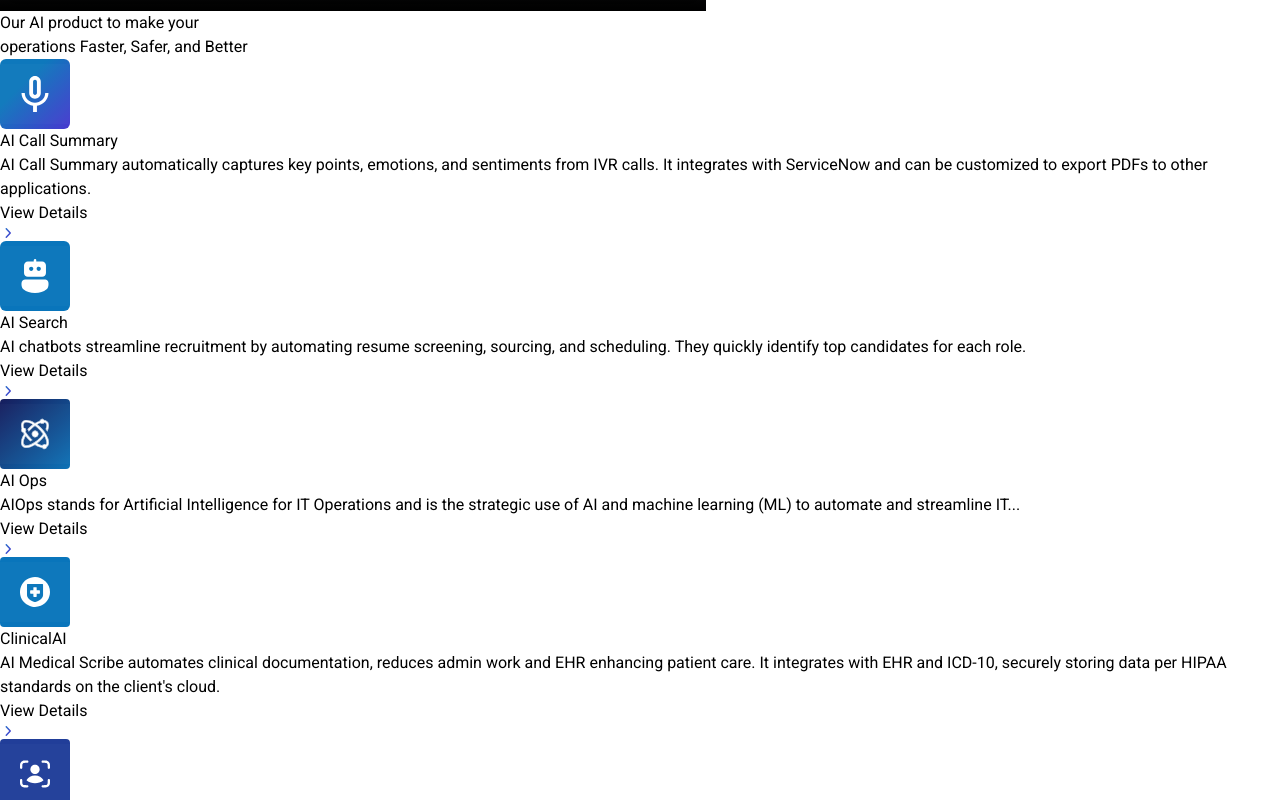
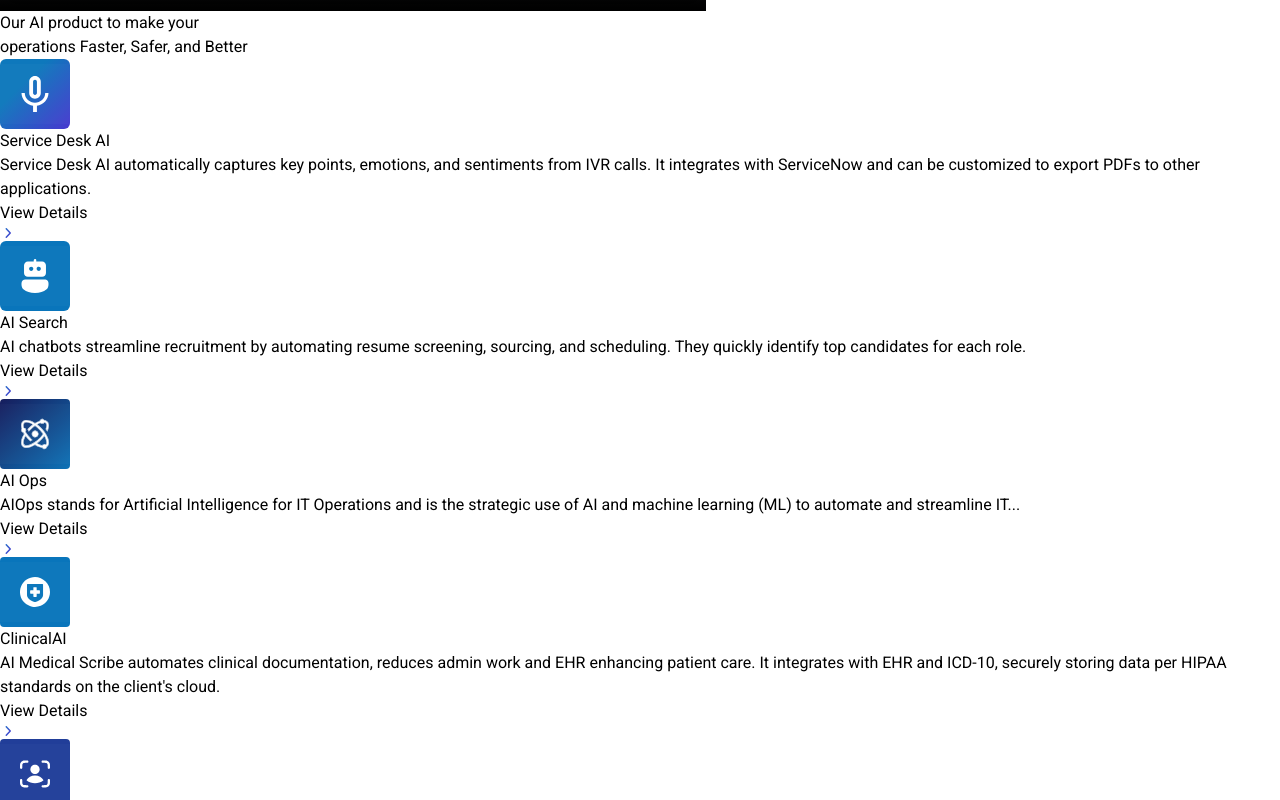
Before and after one commit to annaO2AI/o2ai, a Next.js app: page /home in a window 1280 px wide. Shown: the part 840-1640 px from the top of the page. Built offline with nearby package versions, Linux system fonts and the light colour scheme; grey boxes are pictures that could not be loaded.

Commit message:
UI fixed

```diff
--- a/app/components/Footer.tsx
+++ b/app/components/Footer.tsx
@@ -78,7 +78,7 @@
         <div className="w-[20%]">
           <h3 className="text-white mb-2 text-[18px] font-bold">Products</h3>
           <ul className="opacity-[.67]">
-            <li className="text-white font-normal mb-2"> <Link  href="/products">AI Call Summary</Link></li>
+            <li className="text-white font-normal mb-2"> <Link  href="/products">Service Desk AI</Link></li>
             <li className="text-white font-normal mb-2"> <Link  href="/products">AI Search</Link></li>
             <li className="text-white font-normal mb-2"> <Link  href="/products">AI Ops</Link></li>
             <li className="text-white font-normal mb-2"> <Link  href="/products">AI Finder</Link></li>
--- a/app/home/components/OurAIProducts.tsx
+++ b/app/home/components/OurAIProducts.tsx
@@ -10,11 +10,11 @@
         <div className="bg-white p-8 rounded-lg overEffect">
           <div className="flex items-center  gap-3 mb-4">
             <AiCallSummary />
-            <h3 className="text-[24px] font-semibold o2-title mb-2">AI Call Summary</h3>
+            <h3 className="text-[24px] font-semibold o2-title mb-2">Service Desk AI</h3>
           </div>
 
           <p className="text-gray-600 mb-4">
-            AI Call Summary automatically captures key points, emotions, and sentiments from IVR calls. It integrates with ServiceNow and can be customized to export PDFs to other applications.
+            Service Desk AI automatically captures key points, emotions, and sentiments from IVR calls. It integrates with ServiceNow and can be customized to export PDFs to other applications.
           </p>
           <a href="/products" className="text-blue-600 hover:underline flex gap-2 items-center">View Details <ArrowRightIconLink /></a>
         </div>
--- a/app/products/components/AICallSummary.tsx
+++ b/app/products/components/AICallSummary.tsx
@@ -15,13 +15,13 @@
     <div className=" flex items-center justify-center">
       <div className=" rounded-lg py-6 w-full max-w-7xl flex flex-col md:flex-row items-center gap-6">
         <div className="w-[40%] py-4">
-          <h2 className="text-[30px] font-bold o2-title mb-4">AI Call Summary</h2>
+          <h2 className="text-[30px] font-bold o2-title mb-4">Service Desk AI</h2>
           <p className="text-gray-600 mb-4">
             An AI phone call summary is an automated recap of a phone conversation generated by artificial intelligence, providing a concise and insightful overview of key discussion points, action items, and caller sentiment from a transcript. This technology, used by businesses and professionals, helps improve agent performance by reducing manual note-taking, offers actionable insights for better customer interactions, and provides searchable records for follow-up and team performance analysis. Transform IVR phone calls into actionable insights instantly. Our AI technology from every conversation integrates to ServiceNow; these summary documents are available by default to ServiceNow customization can be done to load the PDF to target applications.
           </p>
           <div className="flex space-x-4">
             <button className="bg-blue-500 text-white px-4 py-2 rounded hover:bg-blue-600">
-              Explore AI Call Summary
+              Explore Service Desk AI
             </button>
             <button className="o2-title flex gap-2 items-center" onClick={handleWatchVideo} >Watch video <WatchVideo/></button>
           </div>
```
Also changed, not shown: public/AICallSummary.svg.
